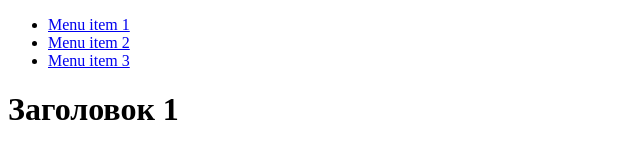
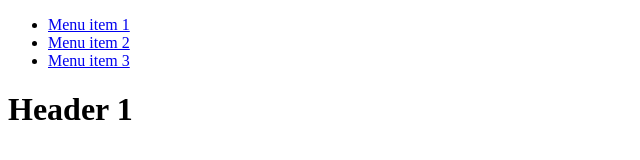
Before and after one commit to Nick018/clon.github.io, a plain HTML site: page index.html in a window 1280 px wide. Shown: the whole page, without its empty margins (0-640 px from the left). Drawn offline with Linux system fonts and the light colour scheme.

Commit message:
Update index.html

```diff
--- a/index.html
+++ b/index.html
@@ -14,7 +14,7 @@
 
 </nav>
 <content>
-<h1>Заголовок 1</h1>
+<h1>Header 1</h1>
 
 </content>
 
```
